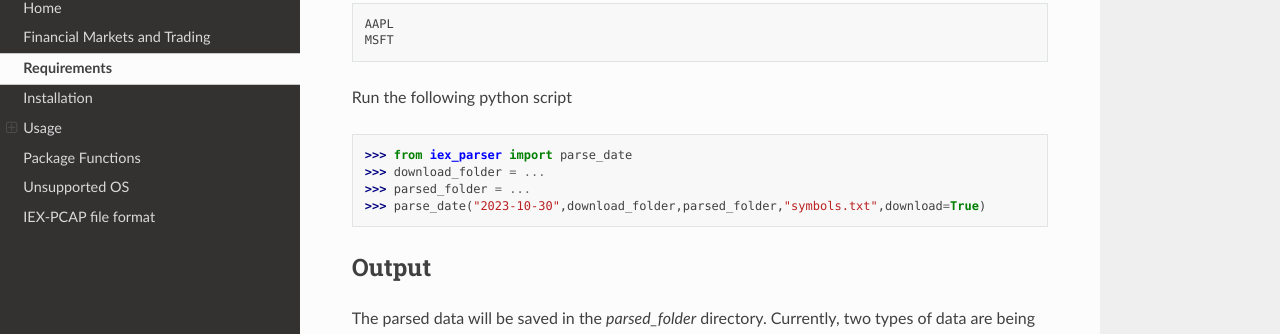
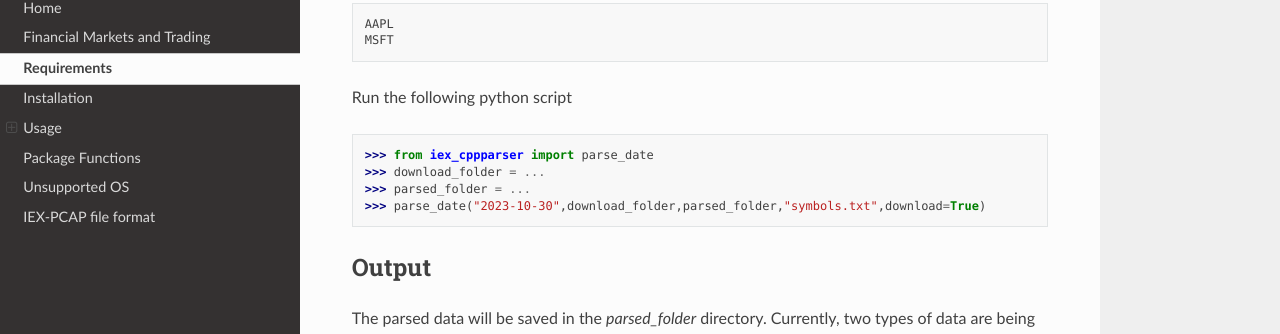
Before and after one commit to Sai271828/iex-parser, a Sphinx documentation site: the page built from docs/usage.rst, in a window 1280 px wide and 900 px high, scrolled down 474 px. Shown: the part 112-446 px from the top of the window. Built offline with Sphinx 7.4.7 and the Read the Docs theme 2.0.0, drawn with Linux system fonts in a browser that asks for light colours.

Commit message:
corrected package name

```diff
--- a/docs/usage.rst
+++ b/docs/usage.rst
@@ -34,7 +34,7 @@ Create a `symbols.txt` file to filter the desired symbols
 
 Run the following python script
 
->>> from iex_parser import parse_date
+>>> from iex_cppparser import parse_date
 >>> download_folder = ...
 >>> parsed_folder = ...
 >>> parse_date("2023-10-30",download_folder,parsed_folder,"symbols.txt",download=True)
```
